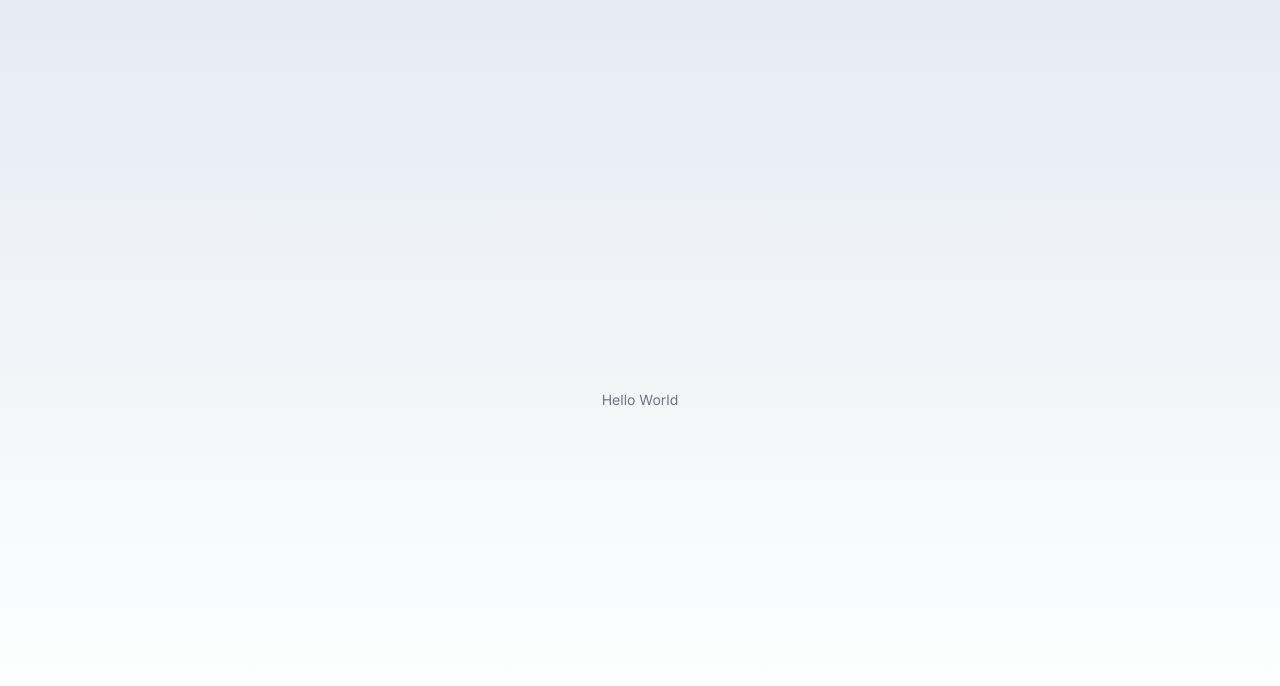
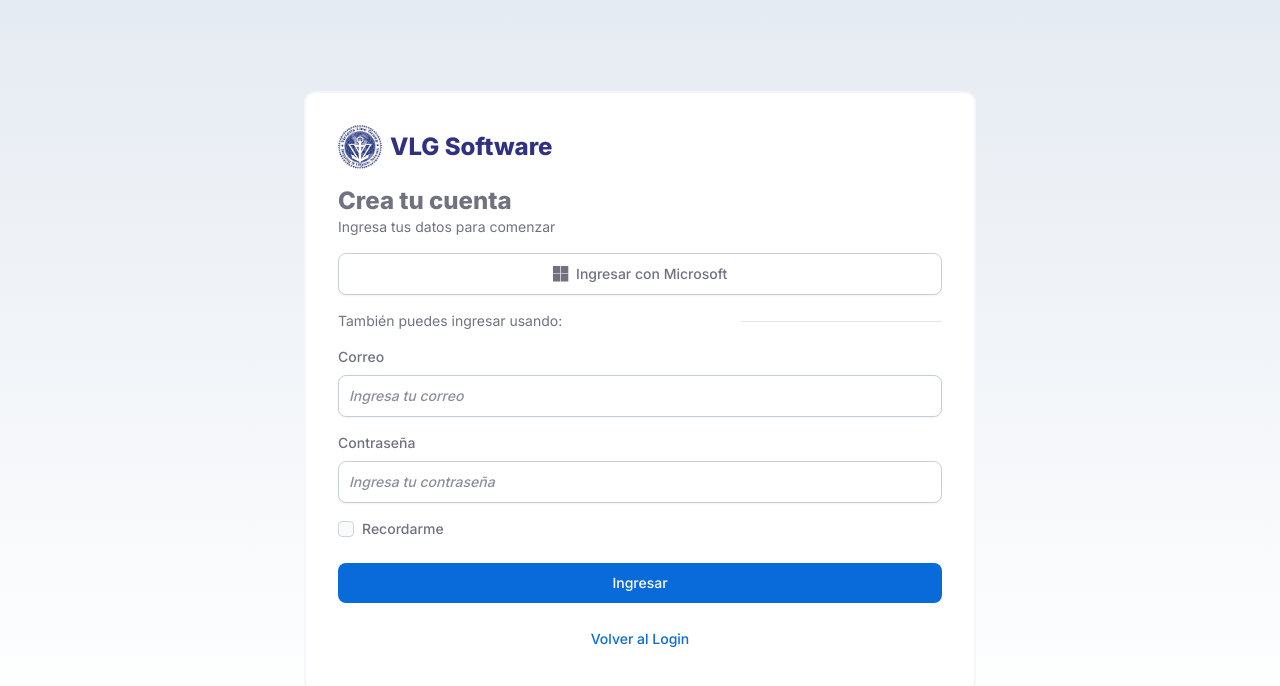
Before and after one commit to CesarAugusto316/vlg-software, a React (Vite) app: page /register in a window 1280 px wide. Shown: the top 686 px of the page. Built offline with nearby package versions, Linux system fonts and the light colour scheme.

Commit message:
✨ Refactor form layout and add Microsoft login option

```diff
--- a/src/app/auth/Login.tsx
+++ b/src/app/auth/Login.tsx
@@ -9,7 +9,7 @@
 export const Login: FC = () => {
   return (
     <AuthWrapper>
-      <form className="-mt-4 w-[448px] form-container">
+      <form className=" form-container -mt-4 w-[448px]">
         <ul className="flex flex-col gap-4">
           <li>
             <LogoTitle />
--- a/src/app/auth/Register.tsx
+++ b/src/app/auth/Register.tsx
@@ -1,12 +1,88 @@
 import { FC } from 'react';
 import { AuthWrapper } from './Section';
+import { LogoTitle } from './LogoTitle';
+import { FontAwesomeIcon } from '@fortawesome/react-fontawesome';
+import { faMicrosoft } from '@fortawesome/free-brands-svg-icons';
+import { Link } from 'react-router-dom';
 
 
 export const Register: FC = () => {
   return (
     <AuthWrapper>
 
-      <h1>Hello World</h1>
+      <form className=" form-container -mt-4 w-[672px]">
+        <ul className="flex flex-col gap-4">
+          <li>
+            <LogoTitle />
+          </li>
+
+          <li>
+            <h2>Crea tu cuenta</h2>
+            <p>Ingresa tus datos para comenzar</p>
+          </li>
+
+          <li>
+            <button type="button" className="btn-light">
+              <FontAwesomeIcon size="lg" icon={faMicrosoft} />
+              <span>Ingresar con Microsoft</span>
+            </button>
+          </li>
+
+          <li className="flex items-center justify-between">
+            <p>También puedes ingresar usando:</p>
+            <hr className="w-1/3" />
+          </li>
+
+          <li>
+            <label htmlFor="email" className="input-label">Correo</label>
+            <input
+              type="email"
+              id="email"
+              className="input-primary"
+              placeholder="Ingresa tu correo"
+              required
+            />
+          </li>
+
+          <li>
+            <label htmlFor="password" className="input-label">Contraseña</label>
+            <input
+              type="password"
+              id="password"
+              className="input-primary"
+              placeholder="Ingresa tu contraseña"
+              required
+            />
+          </li>
+
+          <li className="flex items-center">
+            <div className="flex items-center h-5">
+              <input
+                id="remember"
+                type="checkbox"
+                value=""
+                className="checkbox-primary"
+                required
+              />
+            </div>
+            <label htmlFor="remember" className="checkbox-label">Recordarme</label>
+          </li>
+
+          <li className="mt-2">
+            <button
+              type="submit"
+              className="btn-primary"
+            >
+              Ingresar
+            </button>
+          </li>
+
+          <li>
+            <Link className="btn-light-no-border" to="/login">Volver al Login</Link>
+          </li>
+        </ul>
+
+      </form>
     </AuthWrapper>
   );
 };
--- a/src/index.css
+++ b/src/index.css
@@ -28,6 +28,10 @@
     @apply hover:text-blue-vlg-600 gap-2 flex items-center justify-center shadow-sm w-full bg-white border border-gray-vlg-300 focus:outline-none hover:bg-gray-100 focus:ring-4 focus:ring-gray-100 font-medium rounded-lg px-5 py-2.5   dark:bg-gray-800 dark:text-white dark:border-gray-600 dark:hover:bg-gray-700 dark:hover:border-gray-600 dark:focus:ring-gray-700;
   }
 
+  .btn-light-no-border {
+    @apply hover:text-blue-vlg-600 gap-2 flex items-center justify-center w-full bg-white  focus:outline-none hover:bg-gray-100 font-medium rounded-lg px-5 py-2.5   dark:bg-gray-800 dark:text-white  dark:hover:bg-gray-700;
+  }
+
   .btn-primary {
     @apply w-full text-white bg-blue-vlg-500 hover:bg-blue-vlg-600 focus:ring-4 focus:outline-none focus:ring-blue-300 font-medium rounded-lg text-sm px-5 py-2.5 text-center;
   }
```
